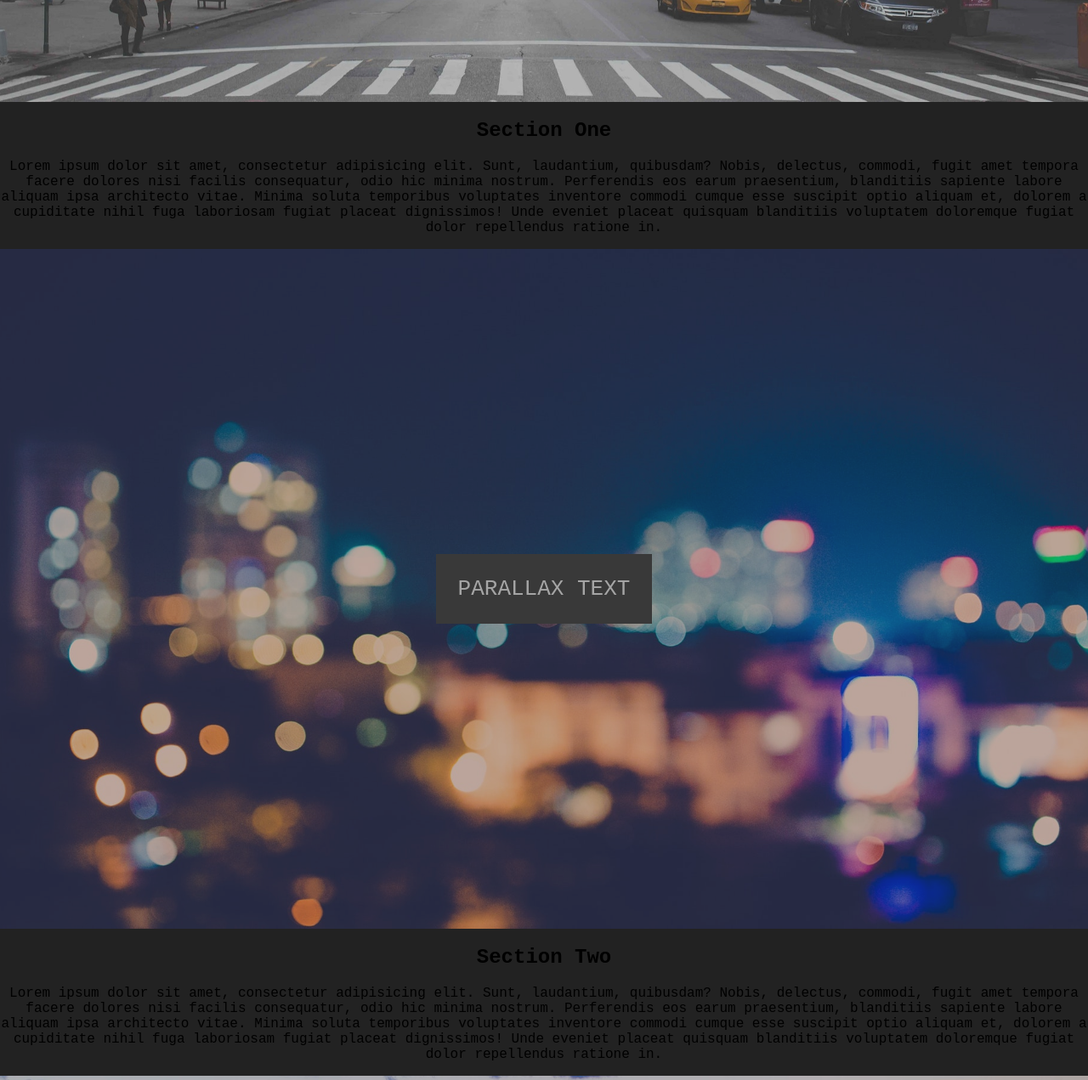
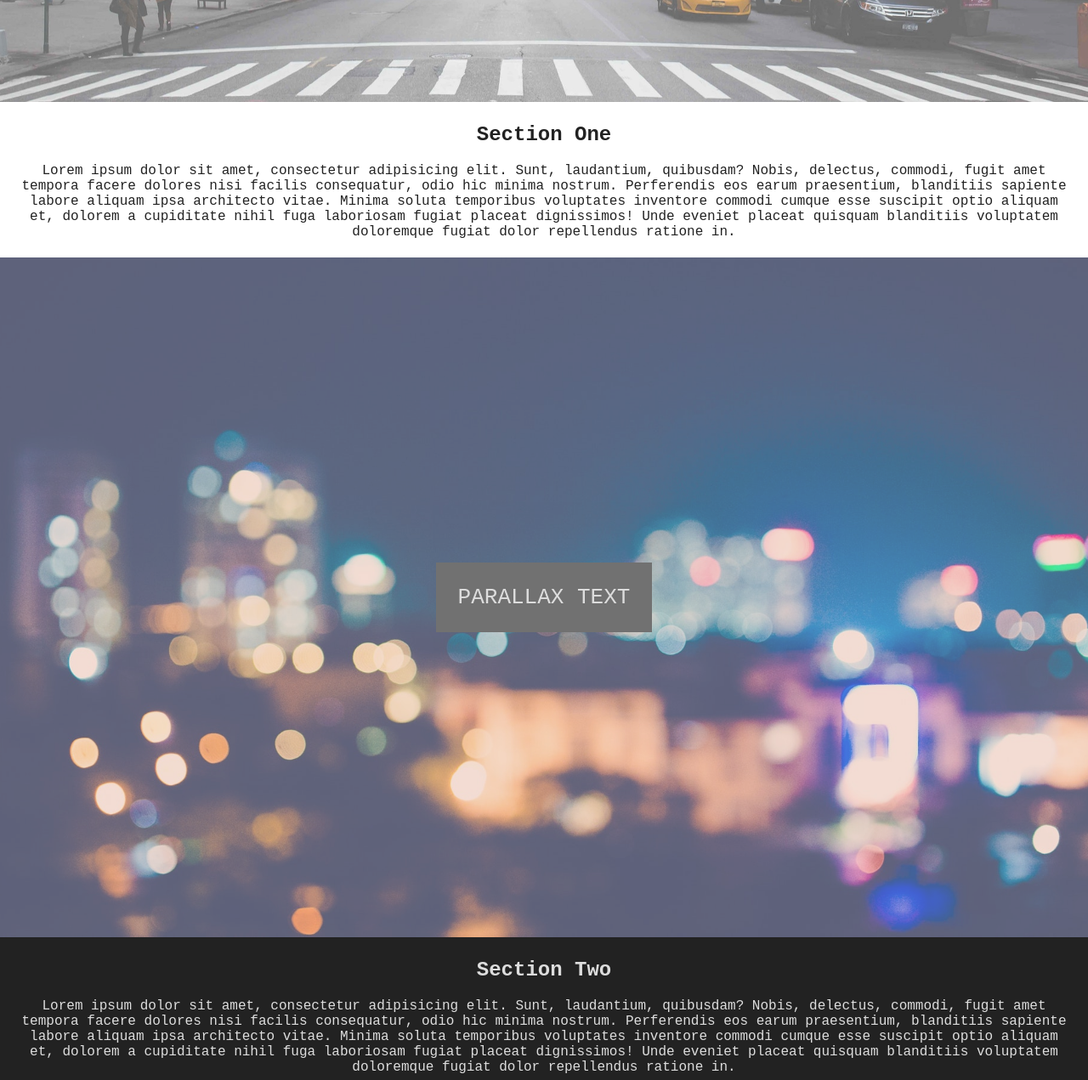
Before and after one commit to Vomitatrix/personal-project-parallax, a plain HTML site: page index.html in a window 1280 px wide. Shown: the part 680-1951 px from the top of the page at 85% size. Drawn offline with Linux system fonts and the light colour scheme.

Commit message:
Sytled sections and adjusted index.html

```diff
--- a/index.html
+++ b/index.html
@@ -31,7 +31,7 @@
             <p class="text">PARALLAX TEXT</p>
         </div>
     </div>
-    <section>
+    <section class="section section-dark">
         <h2>Section Three</h2>
         <p>Lorem ipsum dolor sit amet, consectetur adipisicing elit. Sunt, laudantium, quibusdam? Nobis, delectus, commodi, fugit amet tempora facere dolores nisi facilis consequatur, odio hic minima nostrum. Perferendis eos earum praesentium, blanditiis sapiente labore aliquam ipsa architecto vitae. Minima soluta temporibus voluptates inventore commodi cumque esse suscipit optio aliquam et, dolorem a cupiditate nihil fuga laboriosam fugiat placeat dignissimos! Unde eveniet placeat quisquam blanditiis voluptatem doloremque fugiat dolor repellendus ratione in.</p>
     </section>
--- a/styles/styles.css
+++ b/styles/styles.css
@@ -4,7 +4,21 @@ body {
     margin: 0;
     text-align: center;
     font-family: 'Courier New', Courier, monospace;
+    background-color: #ddd;
+    color: #222;
+}
+
+.section {
+    padding: 5px 25px;
+}
+
+.section.section-light {
+    background-color: white;
+}
+
+.section.section-dark {
     background-color: #222;
+    color: #ddd;
 }
 
 .img-txt {
```
